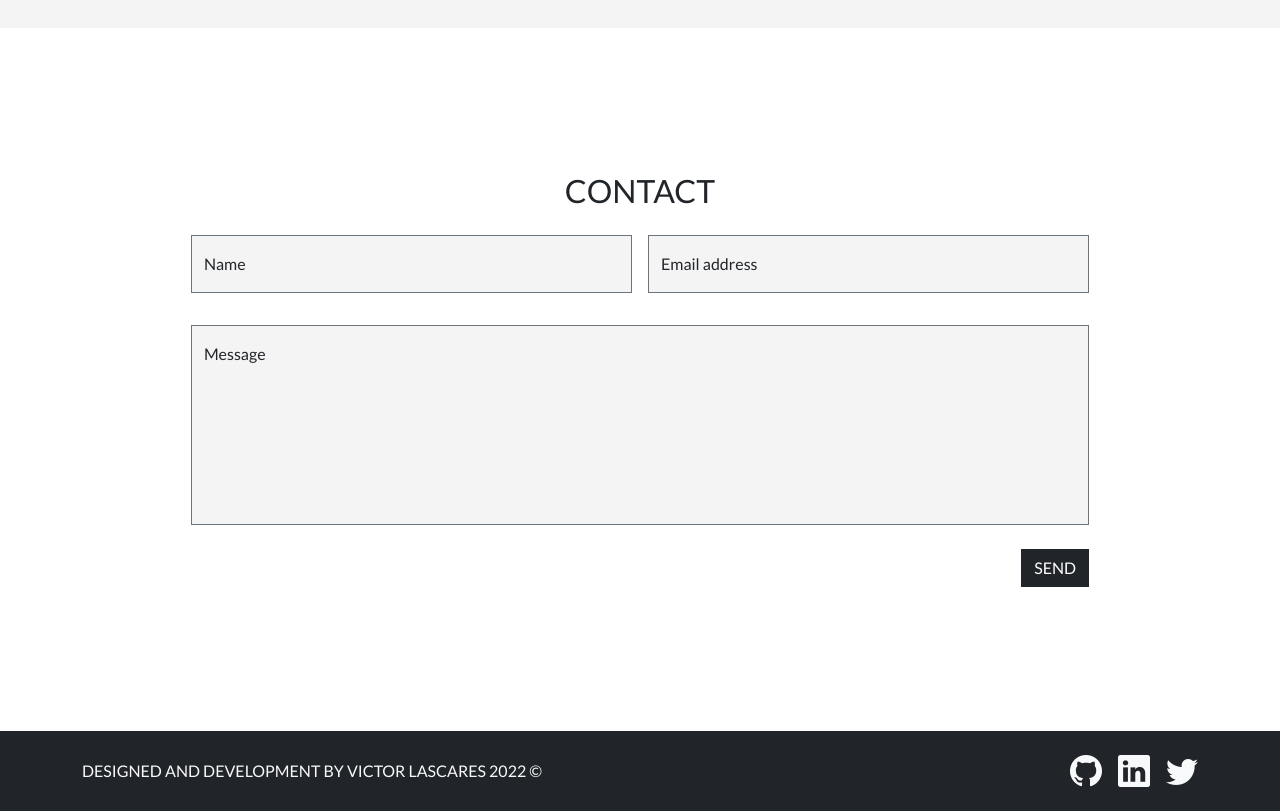
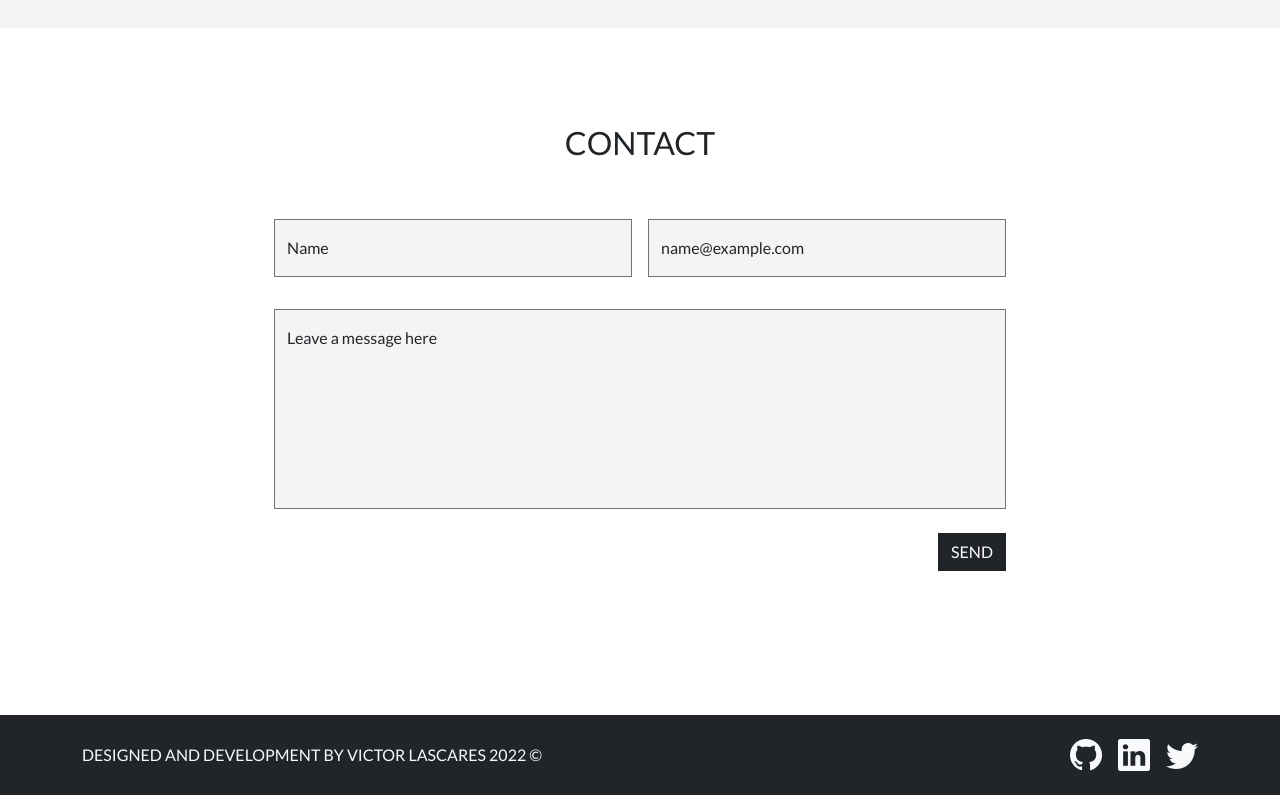
Before and after one commit to VictorLascares/my-web-page, a React (Vite) app: page / in a window 1280 px wide. Shown: the part 2140-2951 px from the top of the page. Built offline with nearby package versions, Linux system fonts and the light colour scheme.

Commit message:
Agregando formik, validacion del formulario con Yup

```diff
--- a/package.json
+++ b/package.json
@@ -11,11 +11,13 @@
     "@emailjs/browser": "^3.6.2",
     "bootstrap": "^5.1.3",
     "bootstrap-icons": "^1.8.1",
+    "formik": "^2.2.9",
     "react": "^17.0.2",
     "react-bootstrap": "^2.2.2",
     "react-dom": "^17.0.2",
     "react-router-dom": "^6.2.2",
-    "typed.js": "^2.0.12"
+    "typed.js": "^2.0.12",
+    "yup": "^0.32.11"
   },
   "devDependencies": {
     "@vitejs/plugin-react": "^1.0.7",
--- /dev/null
+++ b/src/components/Error.jsx
@@ -0,0 +1,7 @@
+const Error = ({message}) => {
+    return (
+        <p className="text-danger">{message}</p>
+    )
+}
+
+export default Error
--- a/src/components/contact/Contact.jsx
+++ b/src/components/contact/Contact.jsx
@@ -1,13 +1,26 @@
 import React, { useRef } from 'react'
+import Error from '../Error'
 import emailjs from '@emailjs/browser'
+import { Field, Form, Formik } from 'formik'
+import * as Yup from 'yup'
 
 const Contact = () => {
     const form = useRef()
 
-  const sendEmail = (e) => {
-    e.preventDefault()
 
-    emailjs.sendForm('service_c5kwkem', 'template_p2nwqsn', form.current, 'QsH-74tOhdMnOtMjo').then((result) => {
+
+    const newMailSchema = Yup.object({
+        from_name: Yup.string()
+            .max(35, 'Must be 35 characters or less')
+            .required('Required'),
+        from_email: Yup.string()
+            .email('Invalid email address')
+            .required('Required'),
+        message: Yup.string().required('Required'),
+    })
+
+    const sendEmail = (values) => {
+        emailjs.send(import.meta.env.VITE_EMAIL_SERVICE_ID, import.meta.env.VITE_EMAIL_TEMPLATE_ID, values, import.meta.env.VITE_EMAIL_PUBLIC_KEY).then((result) => {
             alert('Enviado Correctamente')
         }, (error) => {
             alert('Error al enviar')
@@ -16,31 +29,52 @@ const Contact = () => {
 
     return (
         <section id='contact' className='py-5 my-5'>
+            <h2 className='text-uppercase text-center'>Contact</h2>
             <div className="container d-flex align-items-center justify-content-center py-5">
-        <form className='row g-3' ref={form} onSubmit={sendEmail}>
-          <h2 className='text-uppercase text-center'>Contact</h2>
+                <Formik
+                    initialValues={{
+                        from_name: '',
+                        from_email: '',
+                        message: ''
+                    }}
+                    enableReinitialize={true}
+                    onSubmit={(values, actions) => {
+                        sendEmail(values)
+                        actions.setSubmitting(false)
+                    }}
+                    validationSchema={newMailSchema}
+                >
+                    {({ errors , touched }) => {
+                        return (
+                            <Form className='row g-3'>
                                 <div className="col-md-6">
                                     <div className="form-floating mb-3">
-              <input required name='from_name' type="text" className="form-control border-secondary rounded-0" id="inputName" placeholder="Name" style={{ background: "#F4F4F4" }} />
+                                        <Field type="text" name="from_name" placeholder="Name" className="form-control border-secondary rounded-0" id="inputName" style={{ background: "#F4F4F4" }} />
                                         <label htmlFor="inputName">Name</label>
+                                        { errors.from_name && touched.from_name ? (<Error message={errors.from_name} />) : null}
                                     </div>
                                 </div>
                                 <div className="col-md-6">
                                     <div className="form-floating mb-3">
-              <input required name='from_email' type="email" className="form-control border-secondary rounded-0" id="inputEmail" placeholder="name@example.com" style={{ background: "#F4F4F4" }} />
-              <label htmlFor="inputEmail">Email address</label>
+                                        <Field name='from_email' type="email" className="form-control border-secondary rounded-0" id="inputEmail" placeholder="name@example.com" style={{ background: "#F4F4F4" }} />
+                                        <label htmlFor="inputEmail">name@example.com</label>
+                                        { errors.from_email && touched.from_email ? (<Error message={errors.from_email} />) : null}
                                     </div>
                                 </div>
                                 <div className="col-12">
                                     <div className="form-floating">
-              <textarea name='message' className="form-control border-secondary rounded-0" placeholder="Leave a message here" id="textareaMessage" style={{ height: "200px", background: "#F4F4F4", resize: 'none' }} required></textarea>
-              <label htmlFor="textareaMessage">Message</label>
+                                        <Field as="textarea" name="message" id="textareaMessage" type="text" className="form-control border-secondary rounded-0" placeholder="Leave a message here" style={{ height: "200px", background: "#F4F4F4", resize: 'none' }} />
+                                        <label htmlFor="textareaMessage">Leave a message here</label>
+                                        { errors.message && touched.message ? (<Error message={errors.message} />) : null}
                                     </div>
                                 </div>
                                 <div className="d-flex justify-content-end mt-4">
-            <button className='btn btn-dark text-uppercase rounded-0' type="submit">Send</button>
+                                    <input className='btn btn-dark text-uppercase rounded-0' type="submit" value="Send" />
                                 </div>
-        </form>
+                            </Form>
+                        )
+                    }}
+                </Formik>
             </div>
         </section>
     )
```
Also changed, not shown: 1 other file (tests, documents, lock files or other folders). Lines whose indentation alone changed are shown as unchanged.
